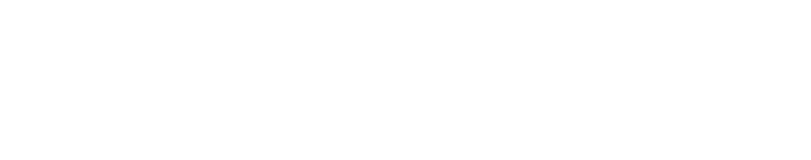
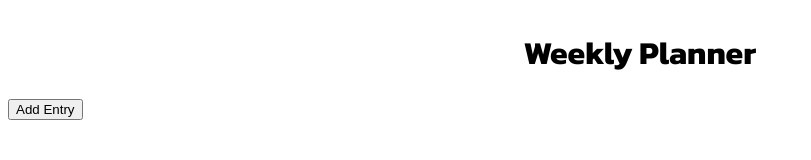
Before and after one commit to derrick-fleming/weekly-planner, a website: page index.html in a window 1280 px wide. Shown: the whole page, without its empty margins (0-811 px from the left). Drawn offline with Linux system fonts and the light colour scheme.

```diff
--- a/index.html
+++ b/index.html
@@ -5,8 +5,28 @@
   <meta name="viewport" content="width=device-width, initial-scale=1.0">
   <title>Week Planner</title>
   <link rel="stylesheet" href="styles.css">
+  <link rel="stylsheet" href="reset.css">
+  <link rel="preconnect" href="https://fonts.googleapis.com">
+  <link rel="preconnect" href="https://fonts.gstatic.com" crossorigin>
+  <link href="https://fonts.googleapis.com/css2?family=Kanit:wght@300;400;500;700&display=swap" rel="stylesheet">
 </head>
 <body>
+  <header>
+    <div class="container">
+      <div class="row">
+        <div class="column-full">
+          <h1>Weekly Planner</h1>
+        </div>
+      </div>
+    </div>
+  </header>
+  <div class="container">
+    <div class="row">
+      <div class="column-full">
+        <button class="">Add Entry</button>
+      </div>
+    </div>
+  </div>
   <script src="main.js"></script>
 </body>
 </html>
--- /dev/null
+++ b/reset.css
@@ -0,0 +1,7 @@
+* {
+  box-sizing: border-box;
+}
+
+body {
+  margin: 0 auto;
+}
--- a/styles.css
+++ b/styles.css
@@ -0,0 +1,13 @@
+.row {
+  display: flex;
+  justify-content: space-between;
+}
+
+.column-full {
+  flex-basis: 100%;
+}
+
+h1 {
+  text-align: center;
+  font-family: Kanit, sans-serif;
+}
```
